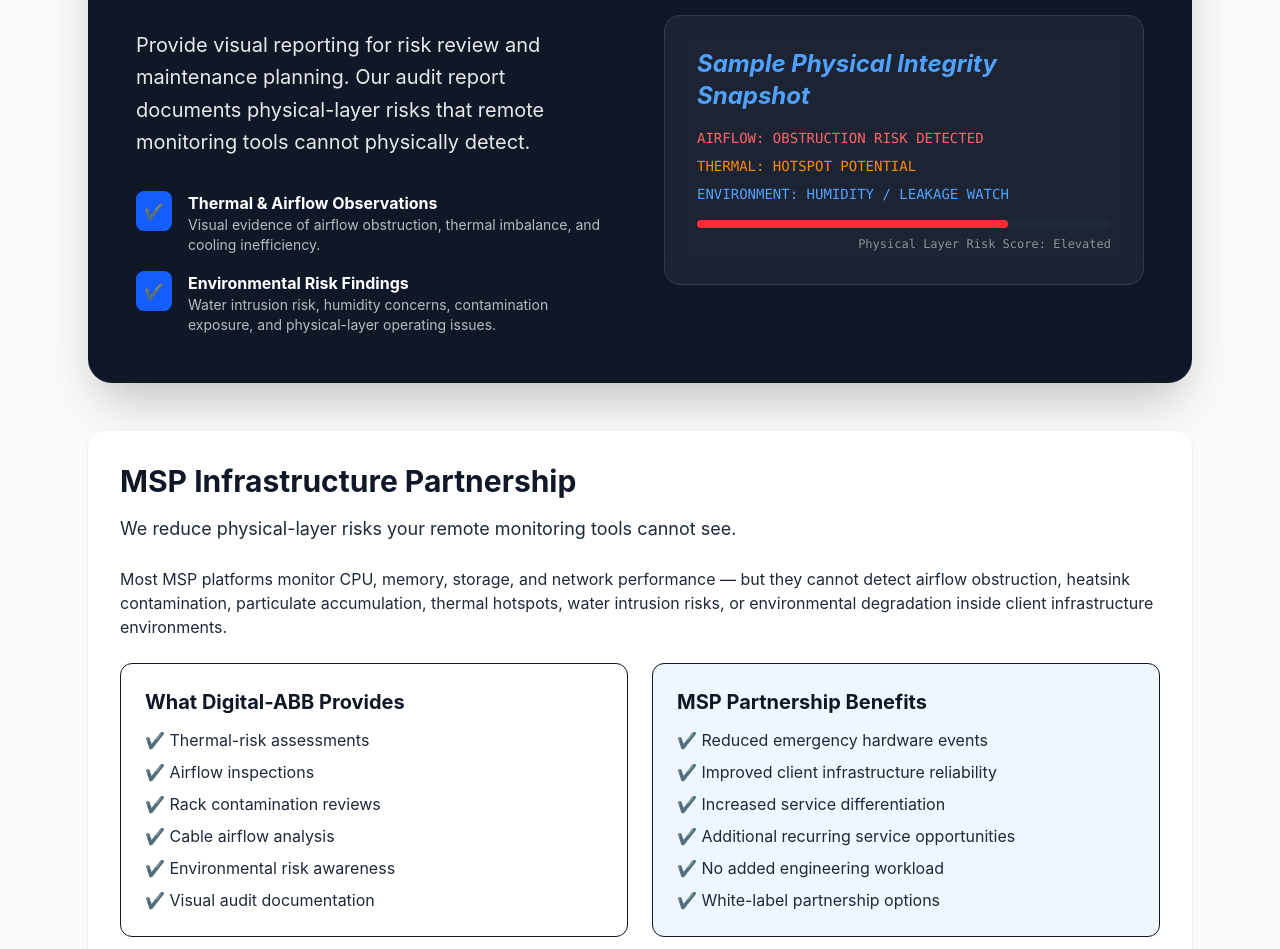
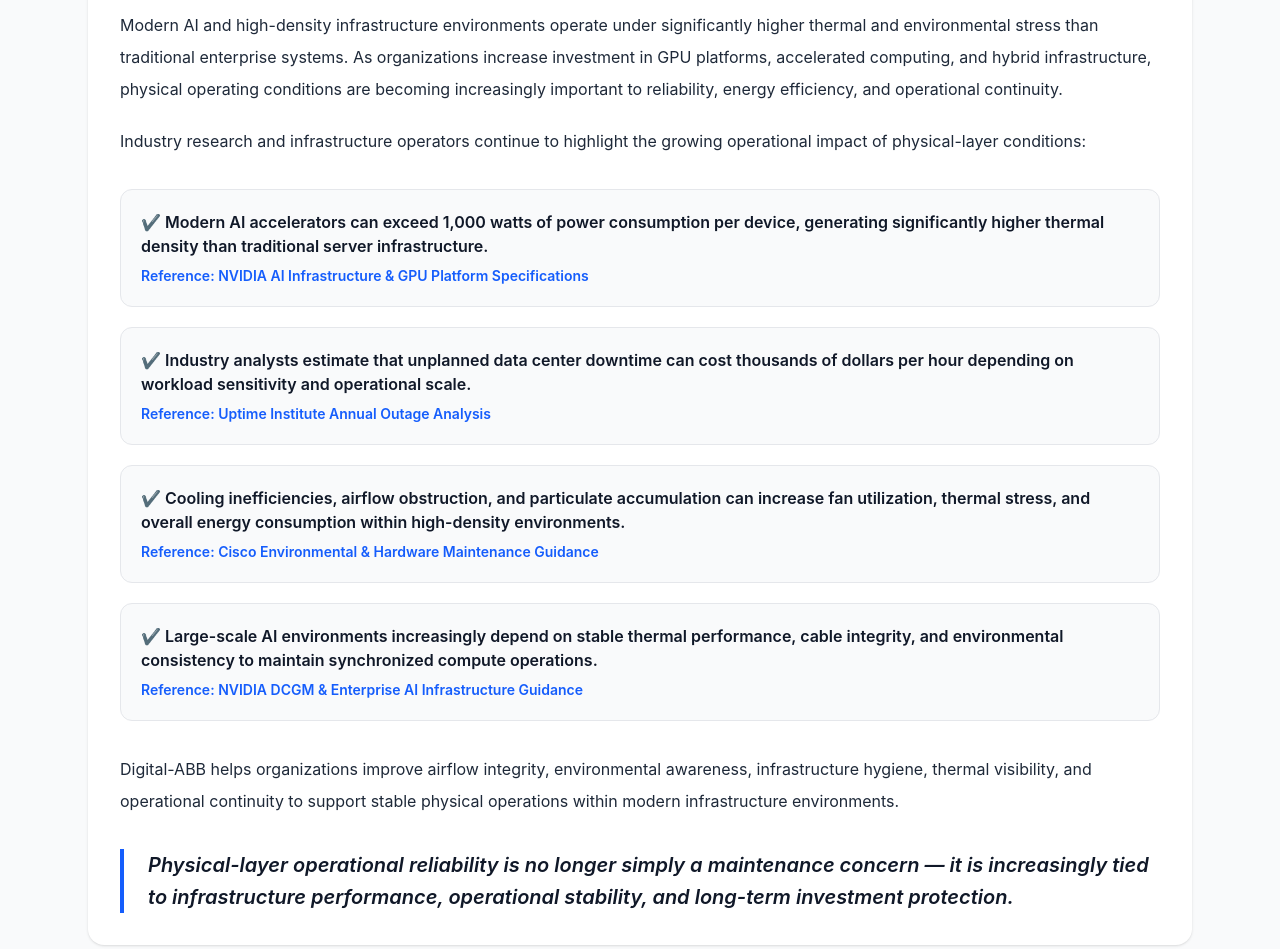
Before and after one commit to aboumba2002/digital-abb, a React (Vite) app: page / in a window 1280 px wide. Shown: the part 10383-11332 px from the top of the page. Built offline with nearby package versions, Linux system fonts and the light colour scheme.

Commit message:
Inserted new section Financial Protection

```diff
--- a/src/App.tsx
+++ b/src/App.tsx
@@ -665,6 +665,84 @@
           </div>
         </section>
 
+        <section className={sectionClass}>
+          <h3 className="text-3xl font-bold mb-6">
+            Financial Protection Through Infrastructure Reliability
+          </h3>
+
+          <div className="space-y-5 text-gray-800 leading-8">
+            <p>
+              Modern AI and high-density infrastructure environments operate under significantly
+              higher thermal and environmental stress than traditional enterprise systems. As
+              organizations increase investment in GPU platforms, accelerated computing, and
+              hybrid infrastructure, physical operating conditions are becoming increasingly
+              important to reliability, energy efficiency, and operational continuity.
+            </p>
+
+            <p>
+              Industry research and infrastructure operators continue to highlight the growing
+              operational impact of physical-layer conditions:
+            </p>
+          </div>
+
+          <div className="mt-8 grid gap-5">
+            <div className="rounded-xl border border-gray-200 bg-gray-50 p-5">
+              <p className="font-semibold text-gray-900">
+                ✔ Modern AI accelerators can exceed 1,000 watts of power consumption per device,
+                generating significantly higher thermal density than traditional server infrastructure.
+              </p>
+              <p className="mt-2 text-sm font-semibold text-blue-600">
+                Reference: NVIDIA AI Infrastructure & GPU Platform Specifications
+              </p>
+            </div>
+
+            <div className="rounded-xl border border-gray-200 bg-gray-50 p-5">
+              <p className="font-semibold text-gray-900">
+                ✔ Industry analysts estimate that unplanned data center downtime can cost
+                thousands of dollars per hour depending on workload sensitivity and operational scale.
+              </p>
+              <p className="mt-2 text-sm font-semibold text-blue-600">
+                Reference: Uptime Institute Annual Outage Analysis
+              </p>
+            </div>
+
+            <div className="rounded-xl border border-gray-200 bg-gray-50 p-5">
+              <p className="font-semibold text-gray-900">
+                ✔ Cooling inefficiencies, airflow obstruction, and particulate accumulation can
+                increase fan utilization, thermal stress, and overall energy consumption within
+                high-density environments.
+              </p>
+              <p className="mt-2 text-sm font-semibold text-blue-600">
+                Reference: Cisco Environmental & Hardware Maintenance Guidance
+              </p>
+            </div>
+
+            <div className="rounded-xl border border-gray-200 bg-gray-50 p-5">
+              <p className="font-semibold text-gray-900">
+                ✔ Large-scale AI environments increasingly depend on stable thermal performance,
+                cable integrity, and environmental consistency to maintain synchronized compute operations.
+              </p>
+              <p className="mt-2 text-sm font-semibold text-blue-600">
+                Reference: NVIDIA DCGM & Enterprise AI Infrastructure Guidance
+              </p>
+            </div>
+          </div>
+
+          <p className="mt-8 text-gray-800 leading-8">
+            Digital-ABB helps organizations improve airflow integrity, environmental awareness,
+            infrastructure hygiene, thermal visibility, and operational continuity to support
+            stable physical operations within modern infrastructure environments.
+          </p>
+
+          <div className="mt-8 border-l-4 border-blue-600 pl-6">
+            <p className="text-xl font-semibold italic text-gray-900 leading-8">
+              Physical-layer operational reliability is no longer simply a maintenance concern —
+              it is increasingly tied to infrastructure performance, operational stability, and
+              long-term investment protection.
+            </p>
+          </div>
+        </section>
+
         {/* Audit Report */}
         <section id="audit-report" className="bg-gray-900 rounded-3xl shadow-2xl p-8 md:p-12 text-white">
           <div className="grid md:grid-cols-2 gap-12 items-center">
```
